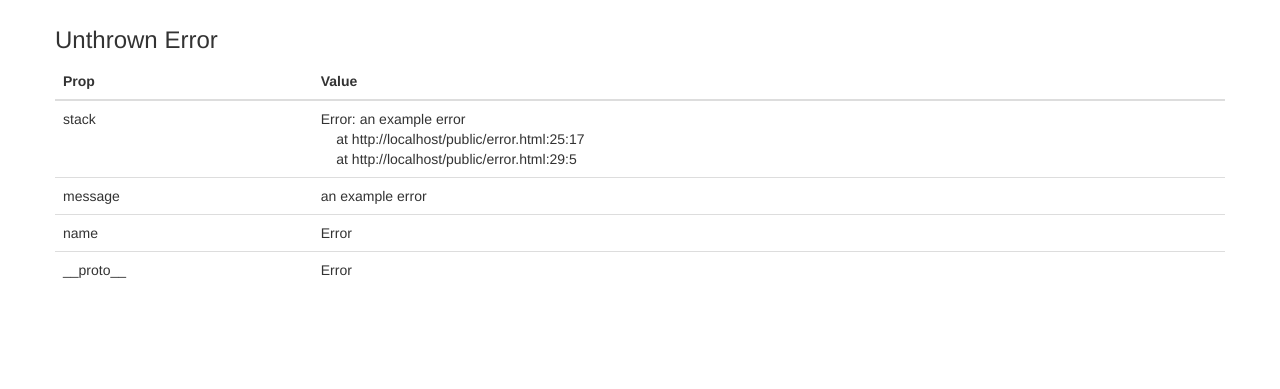
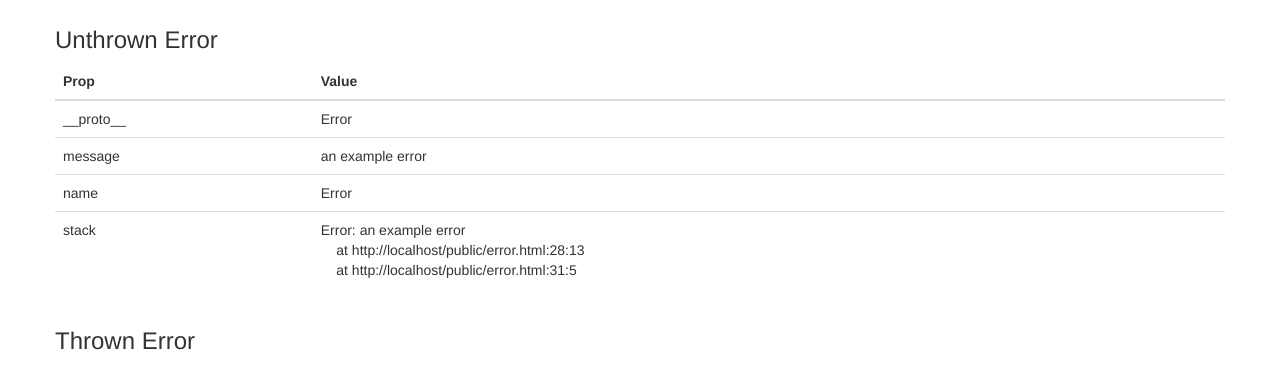
Before and after one commit to toddhgardner/jserror, a website: page public/error.html in a window 1280 px wide. Shown: the part 63-452 px from the top of the page. Drawn offline with Linux system fonts and the light colour scheme.

Commit message:
simplify error.html example

```diff
--- a/public/error.html
+++ b/public/error.html
@@ -7,9 +7,7 @@
 </head>
 <body class="container">
   <div class="row">
-    <h1>
-      JavaScript Error Object <small>Traces of Errors</small>
-    </h1>
+    <h1>JavaScript Error Object <small>Traces of Errors</small></h1>
   </div>
 
   <div class="row">
@@ -17,14 +15,18 @@
     <div id="js-error"></div>
   </div>
 
+  <div class="row">
+    <h3>Thrown Error</h3>
+    <div id="js-error-throw"></div>
+  </div>
+
   <script src="js/util.js"></script>
   <script>
 
   (function (window, document) {
 
-    var error = new Error("an example error");
-
-    printProps(error, document.getElementById("js-error"));
+    var e = new Error("an example error");
+    printProps(e, "js-error");
 
   })(window, document);
 
--- a/public/js/util.js
+++ b/public/js/util.js
@@ -1,66 +1,97 @@
+(function printPropsClosure (window, document) {
+  var printCounter = 0;
 
-var errorElCounter = 0;
-function printProps(error, element) {
-  var hasStack = false;
-  var innerElCounter = 0;
-  errorElCounter++;
+  //stackoverflow.com/questions/8024149/is-it-possible-to-get-the-non-enumerable-inherited-property-names-of-an-object
+  function getAllProperties (obj) {
+    var allProps = [],
+        props,
+        curr = obj;
 
-  element.innerHTML = "<table class='table'><thead><tr><th>Prop</th><th>Value</th></tr></thead><tbody id='error-table-"+ errorElCounter +"'></tbody></table>";
-  var elementTable = document.getElementById("error-table-"+ errorElCounter);
+    do {
+      props = Object.getOwnPropertyNames(curr);
+      props.forEach(function propertyIterator (prop) {
+        if (allProps.indexOf(prop) === -1) {
+          allProps.push(prop);
+        }
+      });
+    } while( curr = Object.getPrototypeOf(curr) );
 
-  if (typeof error !== 'object') {
-    elementTable.innerHTML += "<tr><td></td><td>"+error+"</td></tr>";
+    return allProps.sort();
   }
 
-  else {
-    getAllProperties(error).forEach(function (prop) {
-      innerElCounter++;
 
+  function prepareValueForPrint(value) {
+    return value.toString()
+         .replace(/(\r\n|\n|\r)/gm,"<br>") // rendering newlines
+         .replace(/(\t|\s\s)/gm,"&nbsp;&nbsp;"); // rendering indents
+  }
+
+
+  window.printProps = function printProps(obj, elementId) {
+    var element = document.getElementById(elementId),
+        hasStack = false,
+        innerPrintCounter = 0;
+    printCounter++;
+
+    element.innerHTML = "" +
+      "<table class='table'>" +
+        "<thead><tr>" +
+          "<th>Prop</th><th>Value</th></tr>" +
+        "</thead><tbody id='print-prop-table-"+ printCounter +"'>" +
+        "</tbody>"+
+      "</table>";
+
+    var printTable = document.getElementById("print-prop-table-"+ printCounter);
+
+    // in case we were passed a primitive type
+    if (typeof obj !== 'object') {
+      printTable.innerHTML += "<tr><td></td><td>"+obj+"</td></tr>";
+      return;
+    }
+
+    getAllProperties(obj).forEach(function propertyIterator(prop) {
+      var value;
+      innerPrintCounter++;
+
+      // some special processing necessary for stacks in Mozilla
       if (prop === 'stack') {
         hasStack = true;
       }
 
-      if (typeof error[prop] === "function") {
+      if (typeof obj[prop] === "function") {
         return;
       }
 
-      if (typeof error[prop] === "object" && prop !== "__proto__") {
-        elementTable.innerHTML += "<tr><td>"+prop+"</td><td id='inner-error-"+innerElCounter+"'></td></tr>";
-        var innerTableEl = document.getElementById("inner-error-"+ innerElCounter);
-        printProps(error[prop], innerTableEl);
+      if (typeof obj[prop] === "object" && prop !== "__proto__") {
+
+        // Recursion!
+        printTable.innerHTML += "" +
+          "<tr>" +
+            "<td>"+prop+"</td>" +
+            "<td id='inner-print-prop-table-"+innerPrintCounter+"'></td>" +
+          "</tr>";
+        printProps(obj[prop], "inner-print-prop-table-" + innerPrintCounter);
+
       }
       else {
-        elementTable.innerHTML += "<tr><td>"+prop+"</td><td>"+error[prop].toString().replace(/(\r\n|\n|\r)/gm,"<br>").replace(/(\t|\s\s)/gm,"&nbsp;&nbsp;")+"</td></tr>";
+        printTable.innerHTML += "" +
+          "<tr>" +
+            "<td>"+prop+"</td>" +
+            "<td>"+prepareValueForPrint(obj[prop])+"</td>" +
+          "</tr>";
       }
 
     });
 
-    // weird Mozilla issue where the stack property doesn't enumerate, but it does exist
-    if (!hasStack && error.stack) {
-      elementTable.innerHTML += "<tr><td>stack</td><td>"+error.stack.toString().replace(/(\r\n|\n|\r)/gm,"<br>").replace(/(\t|\s\s)/gm,"&nbsp;&nbsp;")+"</td></tr>";
+    // weird Mozilla issue where the stack property doesn't enumerate,
+    // but it does exist
+    if (!hasStack && obj.stack) {
+      printTable.innerHTML += "" +
+        "<tr>" +
+          "<td>stack</td>" +
+          "<td>"+prepareValueForPrint(obj.stack)+"</td>" +
+        "</tr>";
     }
-  }
+  };
 
-}
-
-//stackoverflow.com/questions/8024149/is-it-possible-to-get-the-non-enumerable-inherited-property-names-of-an-object
-function getAllProperties(obj){
-  if (typeof obj !== "object") {
-    return [];
-  }
-
-  var allProps = [],
-    props,
-    curr = obj;
-
-  do {
-    props = Object.getOwnPropertyNames(curr);
-    props.forEach(function(prop) {
-      if (allProps.indexOf(prop) === -1) {
-        allProps.push(prop);
-      }
-    });
-  } while( curr = Object.getPrototypeOf(curr) );
-
-  return allProps;
-}
+})(window, document);
```
